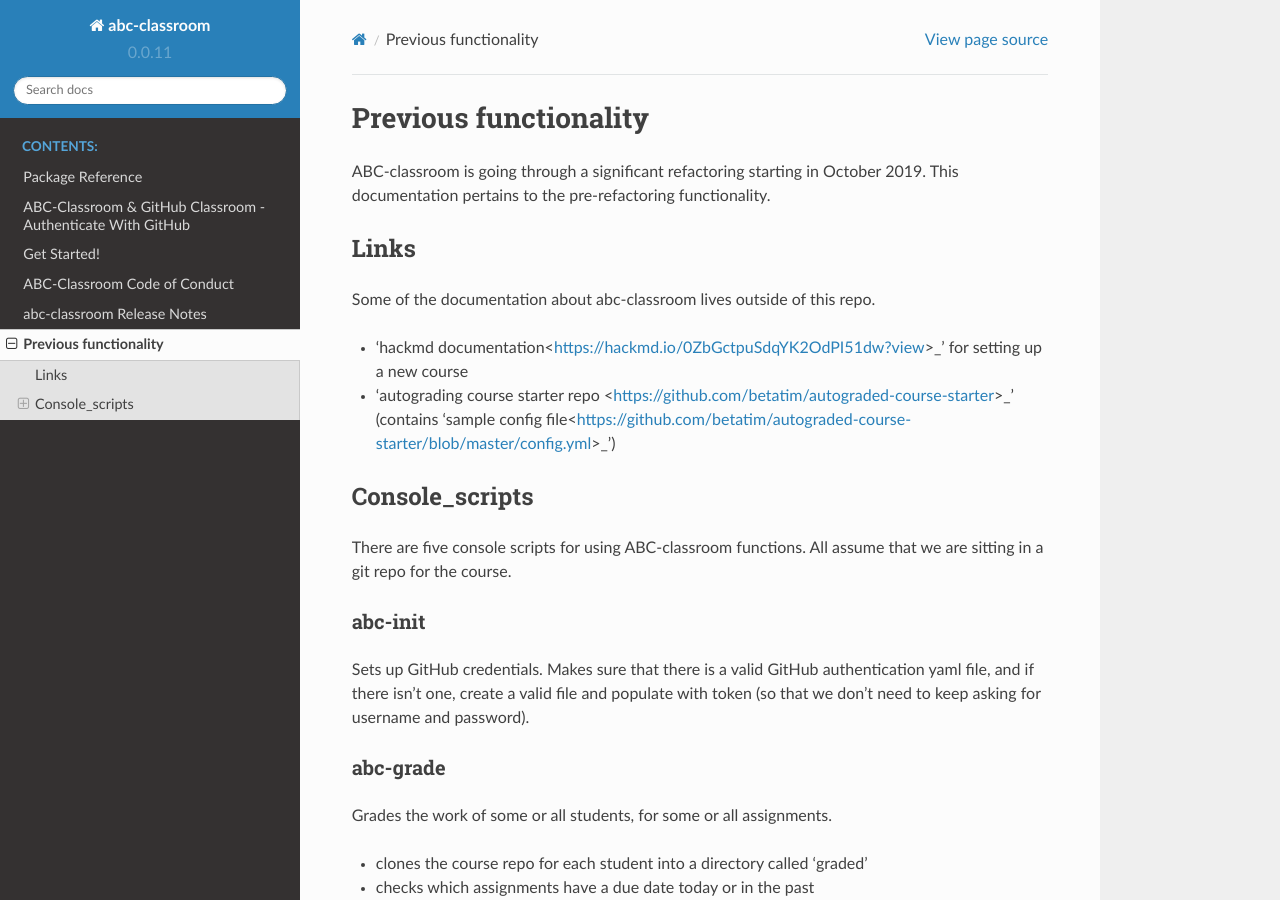
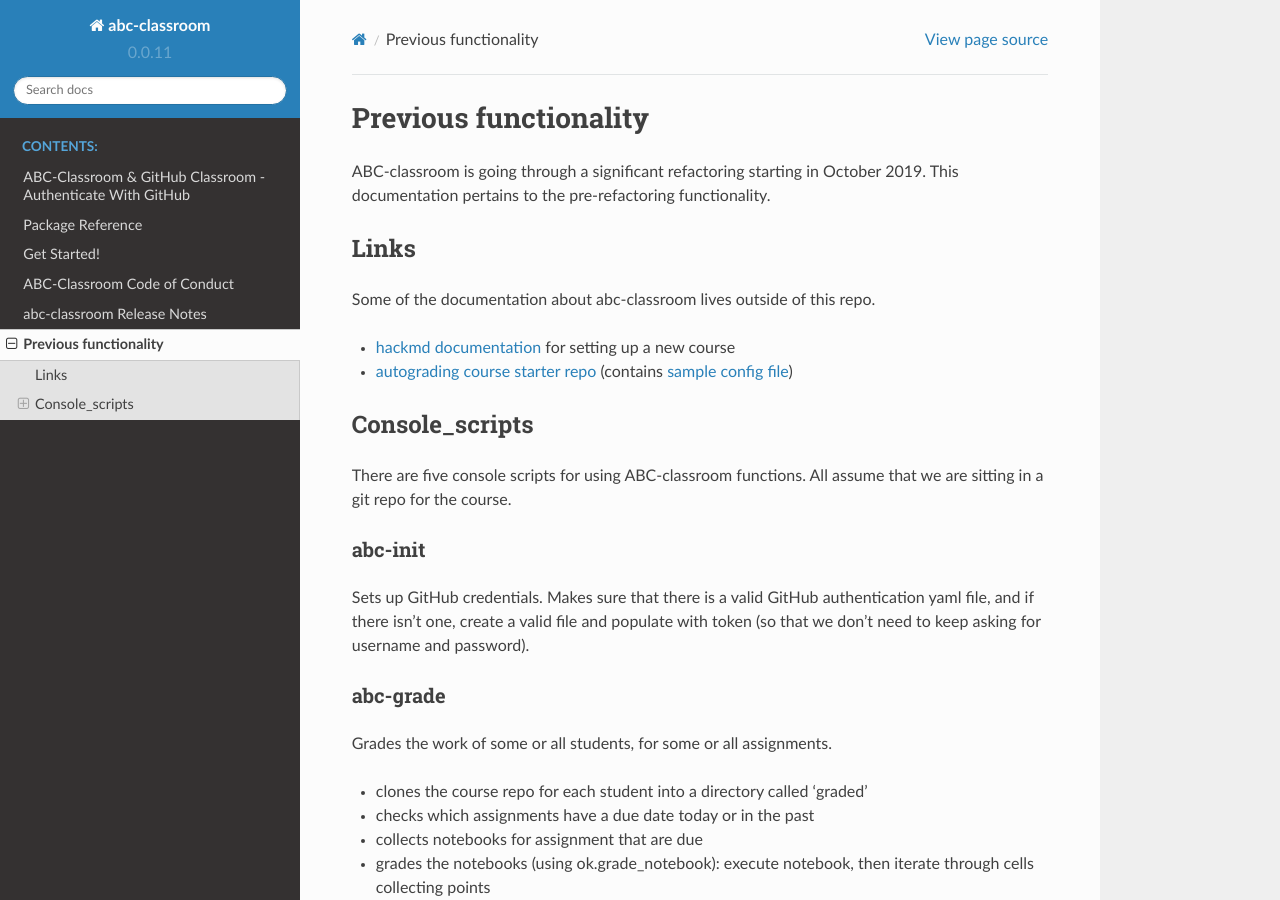
Before and after one commit to earthlab/abc-classroom, a Sphinx documentation site: the page built from docs/previous-functionality.rst, in a window 1280 px wide and 900 px high. Built offline with Sphinx 7.4.7 and the Read the Docs theme 2.0.0, drawn with Linux system fonts in a browser that asks for light colours.

Commit message:
fix link syntax

```diff
--- a/docs/index.rst
+++ b/docs/index.rst
@@ -10,8 +10,8 @@
    :maxdepth: 2
    :caption: Contents:
 
+   github-authentication
    api
-   github-authentication
    contributing
    code-of-conduct
    change-log
--- a/docs/previous-functionality.rst
+++ b/docs/previous-functionality.rst
@@ -7,8 +7,8 @@
 -----
 Some of the documentation about abc-classroom lives outside of this repo.
 
-* 'hackmd documentation<https://hackmd.io/0ZbGctpuSdqYK2OdPI51dw?view>_' for setting up a new course
-* 'autograding course starter repo <https://github.com/betatim/autograded-course-starter>_' (contains 'sample config file<https://github.com/betatim/autograded-course-starter/blob/master/config.yml>_')
+* `hackmd documentation <https://hackmd.io/0ZbGctpuSdqYK2OdPI51dw?view/>`_ for setting up a new course
+* `autograding course starter repo <https://github.com/betatim/autograded-course-starter/>`_ (contains `sample config file <https://github.com/betatim/autograded-course-starter/blob/master/config.yml/>`_)
 
 Console_scripts
 ---------------
```
